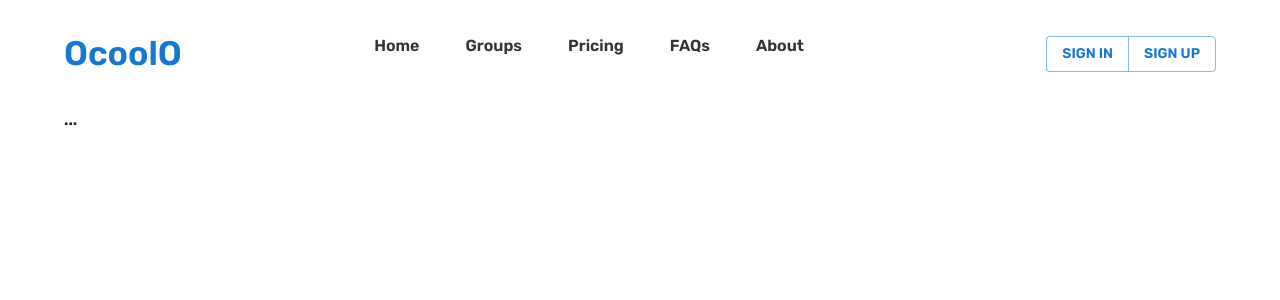
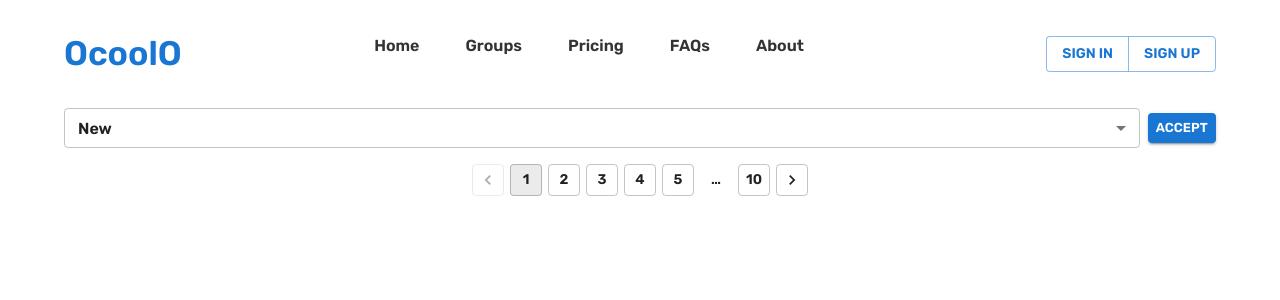
Before and after one commit to Yveradvir/react-fastapi-pwork, a React (Vite) app in the folder frontend/: page /group/my in a window 1280 px wide. Shown: the top 300 px of the page. Built offline with nearby package versions, Linux system fonts and the light colour scheme; no server answers.

Commit message:
filter slice

```diff
--- a/frontend/package.json
+++ b/frontend/package.json
@@ -32,11 +32,13 @@
     "react-redux": "^9.1.1",
     "react-router-dom": "^6.22.3",
     "sass": "^1.75.0",
+    "uuid": "^9.0.1",
     "yup": "^1.4.0"
   },
   "devDependencies": {
     "@types/react": "^18.2.66",
     "@types/react-dom": "^18.2.22",
+    "@types/uuid": "^9.0.8",
     "@typescript-eslint/eslint-plugin": "^7.2.0",
     "@typescript-eslint/parser": "^7.2.0",
     "@vitejs/plugin-react-swc": "^3.5.0",
--- a/frontend/src/app/group/my.group.tsx
+++ b/frontend/src/app/group/my.group.tsx
@@ -1,11 +1,47 @@
+import React from "react";
+import { Pagination } from "@mui/material";
+import FilterForm from "@modules/components/filterForm";
 import Layout from "@modules/components/layout";
+import { useAppDispatch, useAppSelector } from "@modules/reducers";
+import { LoadingStatus } from "@modules/reducers/main";
+import { fetchGroups } from "@modules/reducers/groups.slice";
 
 const MyGroups: React.FC = () => {
+    const dispatch = useAppDispatch();
+    const groups = useAppSelector(state => state.groups)
+
+    const handleChangePage = (
+        event: React.ChangeEvent<unknown>,
+        newPage: number
+    ) => {
+        const _ = async () => {
+            dispatch(fetchGroups())
+            console.log(groups.entities);
+        }
+        _();
+        console.log(newPage);
+    };
+
     return (
         <Layout>
-            ...
+            <FilterForm />
+            <div
+                style={{
+                    display: "flex",
+                    justifyContent: "center",
+                    marginTop: "16px",
+                }}
+            >
+                <Pagination
+                    count={10}
+                    variant="outlined"
+                    shape="rounded"
+                    disabled={groups.loadingStatus === LoadingStatus.Loading}
+                    onChange={handleChangePage}
+                />
+            </div>
         </Layout>
     );
-}
+};
 
 export default MyGroups;
--- /dev/null
+++ b/frontend/src/modules/components/filterForm.tsx
@@ -0,0 +1,69 @@
+import React from "react";
+import { Field, Form, Formik } from "formik";
+import { Button, MenuItem, Select, TextField } from "@mui/material";
+import { filterActions, FilterEntity, FilterTypes } from "@modules/reducers/filter.slice";
+import * as Yup from "yup";
+import { useAppDispatch } from "@modules/reducers";
+
+const validationSchema = Yup.object().shape({
+    ft: Yup.string(),
+    f: Yup.string().max(120, "Maximum 120 letters").optional(),
+});
+
+const FilterForm: React.FC = () => {
+    const dispatch = useAppDispatch();
+    const initialValues: FilterEntity = {
+        ft: FilterTypes.new,
+        f: "",
+    };
+
+    React.useEffect(() => {
+        dispatch(filterActions.reset())
+    }, [dispatch])
+
+    return (
+        <Formik
+            initialValues={initialValues}
+            validationSchema={validationSchema}
+            onSubmit={(values, { setSubmitting }) => {
+                console.log(values);
+                dispatch(filterActions.change(values))
+                setSubmitting(false);
+            }}
+        >
+            {({ values, handleChange }) => (
+                <Form style={{ display: "flex", alignItems: "center" }}>
+                    <Field
+                        name="ft"
+                        as={Select}
+                        onChange={handleChange}
+                        variant="outlined"
+                        size="small"
+                        fullWidth
+                        sx={{ marginRight: "8px" }}
+                    >
+                        <MenuItem value={FilterTypes.new}>New</MenuItem>
+                        <MenuItem value={FilterTypes.old}>Old</MenuItem>
+                        <MenuItem value={FilterTypes.title}>Title</MenuItem>
+                    </Field>
+                    {values.ft === FilterTypes.title && (
+                        <Field
+                            name="f"
+                            as={TextField}
+                            variant="outlined"
+                            label="Filter Value"
+                            size="small"
+                            fullWidth
+                            sx={{ marginRight: "8px" }}
+                        />
+                    )}
+                    <Button type="submit" variant="contained" color="primary" size="small">
+                        Accept
+                    </Button>
+                </Form>
+            )}
+        </Formik>
+    );
+};
+
+export default FilterForm;
--- /dev/null
+++ b/frontend/src/modules/reducers/filter.slice.ts
@@ -0,0 +1,48 @@
+import { createSlice, PayloadAction } from "@reduxjs/toolkit";
+import { RejectedError } from "./main";
+
+export const FILTER_FEATURE_KEY = "filter";
+
+export enum FilterTypes {
+    new = "new",
+    old = "old",
+    title = "title"
+}
+
+export interface FilterEntity {
+    f?: string | null;
+    ft: FilterTypes;
+}
+
+export interface FilterState {
+    filter: FilterEntity;
+    error?: RejectedError | null;
+}
+
+const initialState: FilterState = {
+    filter: {
+        ft: FilterTypes.new,
+        f: ""
+    },
+    error: null
+};
+
+export const filterSlice = createSlice({
+    name: FILTER_FEATURE_KEY,
+    initialState,
+    reducers: {
+        reset: () => initialState,
+        change: (
+            state: FilterState,
+            action: PayloadAction<FilterEntity>
+        ) => {
+            return {
+                ...state,
+                filter: action.payload
+            };
+        }
+    }
+});
+
+export const filterReducer = filterSlice.reducer;
+export const filterActions = filterSlice.actions;
--- a/frontend/src/modules/reducers/groups.slice.ts
+++ b/frontend/src/modules/reducers/groups.slice.ts
@@ -6,15 +6,14 @@ import {
     PayloadAction,
 } from "@reduxjs/toolkit";
 import { InitialMixin, LoadingStatus, RejectedError } from "./main";
+import { v4 as uuidv4 } from 'uuid';
 
 export const GROUPS_FEATURE_KEY = "groups";
 
 export interface GroupEntity extends InitialMixin {
     id: string;
-
     title: string;
     content: string;
-
     author_id: string;
 }
 
@@ -28,11 +27,18 @@ export const fetchGroups = createAsyncThunk<GroupEntity[]>(
     "groups/fetchStatus",
     async (_, thunkAPI) => {
         try {
-            const data: GroupEntity[] = [];
-
-            return data;
+            await new Promise((resolve) => setTimeout(resolve, 2000));
+            const fakeData: GroupEntity[] = Array.from({ length: 5 }, () => ({
+                id: uuidv4(),
+                title: `Post ${uuidv4()}`,
+                content: `This is the content of post.`,
+                author_id: uuidv4(),
+                created_at: new Date().toISOString(),
+                updated_at: new Date().toISOString()
+            }));
+            return fakeData;
         } catch (error) {
-            return thunkAPI.rejectWithValue("Something went wrong")
+            return thunkAPI.rejectWithValue("Something went wrong");
         }
     }
 );
@@ -72,5 +78,4 @@ export const groupsReducer = groupsSlice.reducer;
 export const groupsActions = groupsSlice.actions;
 
 const { selectAll } = groupsAdapter.getSelectors();
-
 export const selectAllGroups = selectAll;
--- a/frontend/src/modules/reducers/index.ts
+++ b/frontend/src/modules/reducers/index.ts
@@ -1,14 +1,19 @@
 import { configureStore } from "@reduxjs/toolkit";
 import { useDispatch, useSelector } from "react-redux";
+
 import { PROFILE_FEATURE_KEY, profileReducer } from "./profile.slice";
 import { POST_IMAGES_FEATURE_KEY, postImagesReducer } from "./post_images.slice";
 import { POSTS_FEATURE_KEY, postsReducer } from "./posts.slice";
+import { GROUPS_FEATURE_KEY, groupsReducer } from "./groups.slice";
+import { FILTER_FEATURE_KEY, filterReducer } from "./filter.slice";
 
 export const store = configureStore({
     reducer: {
         [PROFILE_FEATURE_KEY]: profileReducer,
         [POST_IMAGES_FEATURE_KEY]: postImagesReducer,
-        [POSTS_FEATURE_KEY]: postsReducer
+        [POSTS_FEATURE_KEY]: postsReducer,
+        [GROUPS_FEATURE_KEY]: groupsReducer,
+        [FILTER_FEATURE_KEY]: filterReducer
     },
     middleware: (getDefaultMiddleware) => getDefaultMiddleware(),
     devTools: import.meta.env.DEV
```
Also changed, not shown: 1 other file (tests, documents, lock files or other folders).
